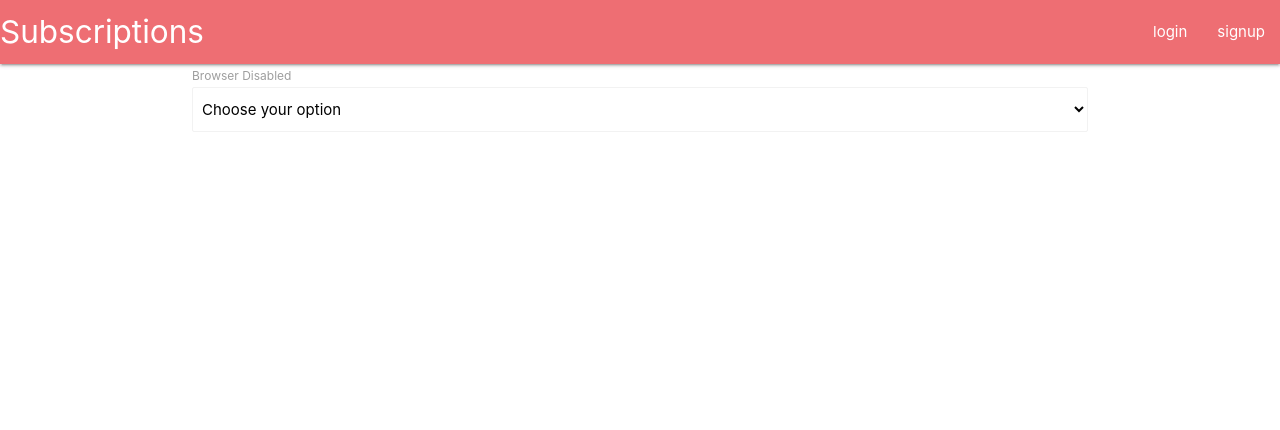
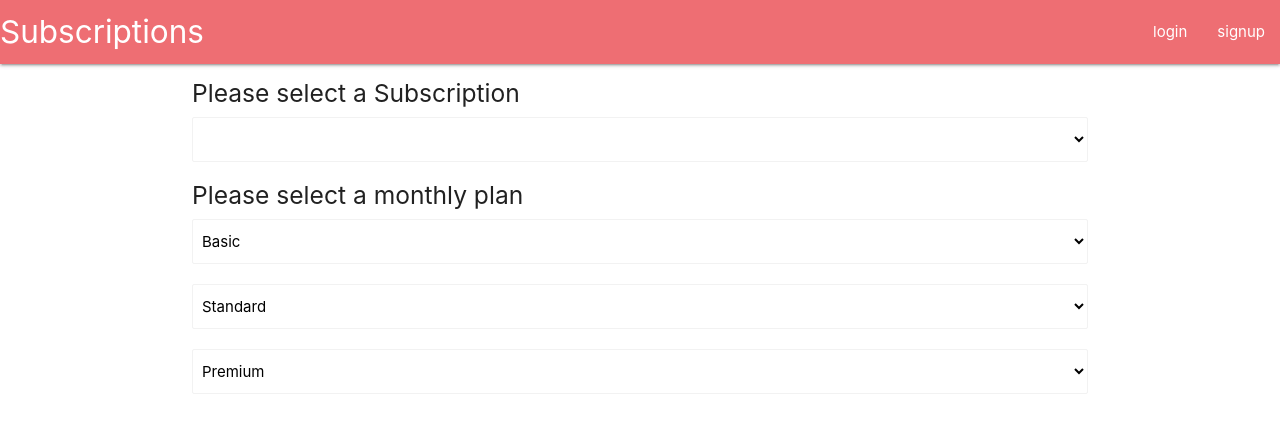
Before and after one commit to Aikeh2021/subscription-manager, a React (Create React App) app in the folder client/: page /subscriptions in a window 1280 px wide. Shown: the top 430 px of the page. Built offline with nearby package versions, Linux system fonts and the light colour scheme.

Commit message:
Added a monthly plan for basci, standard and premium plans in the subscriptions.

```diff
--- a/client/src/App.js
+++ b/client/src/App.js
@@ -1,6 +1,7 @@
 import { BrowserRouter as Router, Switch, Route } from "react-router-dom";
 import Navbar from "./components/Navbar/Navbar";
 import Home from "./containers/Home/Home";
+import LoginPage from "./containers/LoginPage/LoginPage";
 import SignUpForm from "./containers/SignUpForm/SignUpForm";
 import Subscriptions from "./containers/Subscriptions/Subscriptions";
 import UserDashboard from "./containers/UserDashboard/UserDashboard";
@@ -13,6 +14,7 @@ function App() {
       <Navbar/>
       <Switch>
         <Route exact path="/" component={Home} />
+        <Route exact path="/loginpage" component={LoginPage} />
         <Route exact path="/signup" component={SignUpForm} />
         <Route exact path="/dashboard" component={UserDashboard} />
         <Route exact path="/subscriptions" component={Subscriptions} />
--- /dev/null
+++ b/client/src/containers/LoginPage/LoginPage.jsx
@@ -0,0 +1,31 @@
+import React from 'react';
+
+const LoginPage = () => {
+    return (
+        <div className="container">
+        <div className="row">
+    <form className="col s12">
+      <div className="row">
+        <div className="input-field col s12">
+          <input id="email" type="email" className="validate"/>
+          <label for="Email">Email</label>
+      </div>
+      <div classNameName="row">
+        <div className="input-field col s12">
+          <input id="password" type="password" className="validate"/>
+          <label for="email">Password</label>
+        </div>
+      </div>
+      </div>
+   </form>
+   <button className="btn waves-effect waves-light" type="submit" name="action">Login
+
+   </button>
+   </div>
+    </div>
+
+
+    );
+};
+
+export default LoginPage;
--- a/client/src/containers/Subscriptions/Subscriptions.jsx
+++ b/client/src/containers/Subscriptions/Subscriptions.jsx
@@ -2,21 +2,66 @@ import React from 'react';
 
 const Subscriptions = () => {
     return (
-        <div>
+      <div>
+<div className="container">
+        <h5> Please select a Subscription </h5>
+<div class="row">
+<label></label>
+<select class="browser-default" enabled>
+<option value="enabled" enabled value></option>
+<option value="1">Hulu</option>
+<option value="2">Netflix</option>
+<option value="3">Amazon</option>
+<option value="3">Apple music</option>
+</select>
+</div>
+</div>
+<div className="container">
+        <h5> Please select a monthly plan </h5>
+<div class="row">
+<label></label>
+<select class="browser-default" enabled>
+<option value="enabled" enabled value>Basic</option>
+<option value="1">$5:99</option>
+<option value="2">$8.99</option>
+<option value="3">$12.99</option>
+
+</select>
+</div>
+</div>
 
 <div className="container">
-             <div class="row">
+        <h5>  </h5>
+<div class="row">
+<label></label>
+<select class="browser-default" enabled>
+<option value="enabled" enabled value>Standard</option>
+<option value="1">$5:99</option>
+<option value="2">$8.99</option>
+<option value="3">$13.99</option>
 
-  <label>Browser Disabled</label>
-  <select class="browser-default" enabled>
-    <option value="enabled" enabled value>Choose your option</option>
-    <option value="1">Option 1</option>
-    <option value="2">Option 2</option>
-    <option value="3">Option 3</option>
-  </select>
+</select>
 </div>
 </div>
+
+
+<div className="container">
+        <h5> </h5>
+<div class="row">
+<label></label>
+<select class="browser-default" enabled>
+<option value="enabled" enabled value>Premium</option>
+<option value="1">$11.99</option>
+<option value="2">$17.99</option>
+<option value="3">$25.99</option>
+
+</select>
 </div>
+</div>
+
+
+      </div>
+
 
   );
 };
```
Also changed, not shown: client/src/containers/LoginPage/LoginPage/LoginPage.jsx (deleted, +0 -11 lines).
